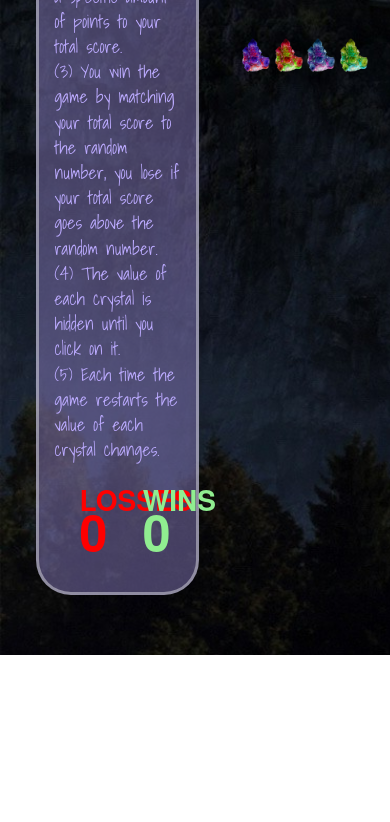
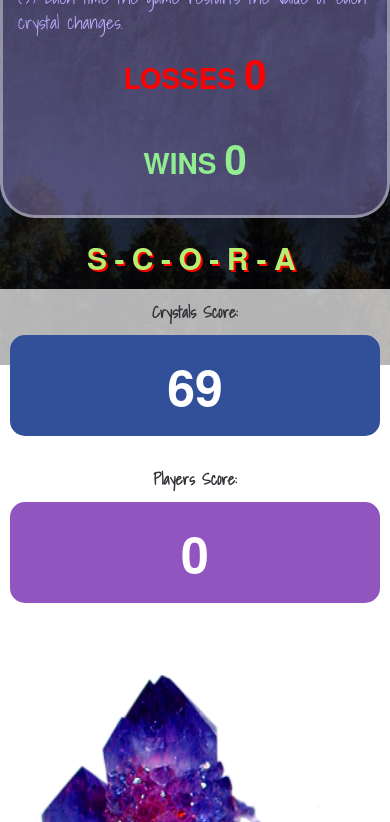
Before and after one commit to SummitMedia1/crystals-game, a plain HTML site: page index.html in a window 390 px wide. Shown: the part 479-1301 px from the top of the page. Before the commit the page ends 1134 px from the top, so only its background shows below. Drawn offline with nearby package versions, Linux system fonts and the light colour scheme.

Commit message:
set-time

```diff
--- a/assets/js/javascript.js
+++ b/assets/js/javascript.js
@@ -3,11 +3,12 @@ $(document).ready(function() {
     var myGuess = 0;
     var winner = 0;
     var loser = 0;
-var	randomNumber = Math.floor(Math.random() * 120) + 19;
-var	blueRedCrystal = Math.floor(Math.random() * 12) + 1;
-var	cyanCrystal = Math.floor(Math.random() * 12) + 1;
-var	greenCrystal = Math.floor(Math.random() * 12) + 1;
-var	orangeBlueCrystal = Math.floor(Math.random() * 12) + 1;
+    var randomNumber = Math.floor(Math.random() * 120) + 19;
+    var blueRedCrystal = Math.floor(Math.random() * 12) + 1;
+    var cyanCrystal = Math.floor(Math.random() * 12) + 1;
+    var greenCrystal = Math.floor(Math.random() * 12) + 1;
+    var orangeBlueCrystal = Math.floor(Math.random() * 12) + 1;
+
     console.log(blueRedCrystal);
     console.log(cyanCrystal);
     console.log(greenCrystal);
@@ -25,6 +26,7 @@ $("#yourScore").text(myGuess);
         cyanCrystal = Math.floor(Math.random() * 12) + 1;
         greenCrystal = Math.floor(Math.random() * 12) + 1;
         orangeBlueCrystal = Math.floor(Math.random() * 12) + 1;
+
         console.log(blueRedCrystal);
         console.log(cyanCrystal);
         console.log(greenCrystal);
@@ -32,17 +34,18 @@ $("#yourScore").text(myGuess);
 
     }
 
-	function valueChecker(){
-		if (myGuess > randomNumber) {
+    function valueChecker() {
+        if (myGuess === randomNumber) {
+            winner ++;
+            $("#winsScore").text(parseInt(winner));
+            setTimeout(function(){ alert("Fill up my cup, Mazel Tov")}, 1000);
+            resetGame();
+
+        } else if
+            (myGuess > randomNumber) {
             loser ++;
             $("#lossesScore").text(parseInt(loser));
-			alert ("You Lose! Are you crying? There's no crying in Crystals!");
-			resetGame();
-
-		} else if (myGuess == randomNumber) {
-				alert ("Fill up my cup, Mazel Tov!");
-				winner ++;
-				$("#winsScore").text(parseInt(winner));
+            setTimeout(function(){ alert("You Lose! Are you crying? There's no crying in Crystals!"); }, 1000);
             resetGame();
         }
     }
--- a/assets/stylesheets/styles.css
+++ b/assets/stylesheets/styles.css
@@ -92,3 +92,20 @@
 	border-color: #66afe9;
   	-webkit-filter: drop-shadow(0px 0px 30px rgba(254, 251, 75,1.0));
 }
+
+
+    @media only screen and (max-width: 640px) {
+    /* For mobile phones: */
+    [class*="col-"] {
+        width: 100%;
+    }
+
+    .row #scoreboard {
+            font-size: 17px;
+        }
+
+    .row #randomScore, #youScore {
+            font-size: 30px;
+        }
+
+}
--- a/index.html
+++ b/index.html
@@ -1,5 +1,6 @@
 <!DOCTYPE html>
 <html lang="en">
+
 <head>
     <meta charset="UTF-8">
     <link rel="stylesheet" href="./assets/stylesheets/styles.css">
@@ -8,6 +9,7 @@
     <script type="text/javascript" src="https://cdnjs.cloudflare.com/ajax/libs/jquery/3.2.1/jquery.min.js"></script>
     <script type="text/javascript" src="./assets/js/javascript.js"></script>
 </head>
+
 <body>
 
     <!-- *****************   Main Panel  ****************************************************************** -->
@@ -23,42 +25,35 @@
             <div class="col-1"></div>
             <div class="col-5" id="paragraph-text" style="font-family: Shadows Into Light; font-size: 18px; weight: 600;line-height: 1.4em; color: #BCABFF; padding: 10px 15px 10px 15px; background-color: rgba(134, 123, 187, .5); border-radius: 35px; border: 3px solid rgba(255,255,255,.4)">
                 <h1 style="color: lightblue; font-size: 27px; padding: 20px; margin: 0">Rules of the Game:</h1>
-			(1) You will be shown a random number at the start of the game.<br>
-			(2) There are four crystals below. By clicking on a crystal you will
-				add a specific amount of points to your total score.<br />
-			(3) You win the game by matching your total score to the random
-				number, you lose if your total score goes above the
-				random number.<br />
-			(4) The value of each crystal is hidden until you click on it.<br />
-			(5) Each time the game restarts the value of each crystal changes.<br />
-				<div class="col-6" id="losses" style="color: red; float: left; padding: 25px" align="left">
+                (1) You will be shown a random number at the start of the game.<br> (2) There are four crystals below. By clicking on a crystal you will add a specific amount of points to your total score.<br /> (3) You win the game by matching your total score to the random number, you lose if your total score goes above the random number.<br /> (4) The value of each crystal is hidden until you click on it.<br /> (5) Each time the game restarts the value of each crystal changes.<br />
+                <div class="col-6" id="losses" style="color: red; float: left; padding: 25px" align="center">
                     <div style="display: inline-block; font-family: HelveticaNeue; font-weight: 600; font-size: 28px; text-align: center">LOSSES</div>
-					<div id="lossesScore" style="display: inline-block; font-family: HelveticaNeue; font-weight: 800; font-size: 50px;text-align: center">0</div>
+                    <div id="lossesScore" style="display: inline-block; font-family: HelveticaNeue; font-weight: 800; font-size: 40px;text-align: center">0</div>
                 </div>
 
-				<div class="col-6" id="wins" style="color: lightgreen; padding: 25px" align="right">
+                <div class="col-6" id="wins" style="color: lightgreen; padding: 25px" align="center">
                     <div style="display: inline-block; font-family: HelveticaNeue; font-weight: 600; font-size: 28px">WINS</div>
-					<div id="winsScore" style="display: inline-block; font-family: HelveticaNeue; font-weight: 800; font-size: 50px">0</div>
+                    <div id="winsScore" style="display: inline-block; font-family: HelveticaNeue; font-weight: 800; font-size: 40px">0</div>
 
                 </div>
             </div>
             <div class="col-1"></div>
 
             <div class="col-4" style="padding: 0px; height: auto; background-color: rgba(134, 123, 187, 0); position: absolute" align="center">
-			<div class="row" style="text-align: center; font-size: 35px; font-family: HelveticaNeue; font-weight: 800; letter-spacing: .25em; text-shadow: 2px 2px #ff0000;color: rgb(183, 239, 113)">S-C-O-R-A</div>
+                <div class="row" id="scoreboard" style="text-align: center; font-size: 30px; font-family: HelveticaNeue; font-weight: 800; letter-spacing: .25em; text-shadow: 2px 2px #ff0000;color: rgb(183, 239, 113)">S-C-O-R-A</div>
 
-				<div class="col-6" style="height: auto; margin-top: 10px; background-color: rgba(255,255,255,.7); text-align: center; float: left; padding: 10px; color: rgb(48, 51, 55); font-family: Shadows Into Light"><strong>Magic Crystals Score:</strong>
+                <div class="col-6" style="margin-top: 10px; background-color: rgba(255,255,255,.7); text-align: center; float: left; padding: 10px; color: rgb(48, 51, 55); font-family: Shadows Into Light"><strong>Crystals Score:</strong>
                     <br />
-					<div id="randomScore" style="font-family:HelveticaNeue; font-weight: 900; font-size: 50px; background-color: rgba(50, 79, 154, 1.0); border-radius: 15px; color: #ffffff; padding: 15px; margin-top: 10px">0</div>
+                    <div class="col-12" id="randomScore" style="font-family:HelveticaNeue; font-weight: 900; font-size: 50px; background-color: rgba(50, 79, 154, 1.0); border-radius: 15px; color: #ffffff; padding: 15px; margin-top: 10px">0</div>
                 </div>
 
-				<div class="col-6" style="height: auto; text-align: center; margin-top: 10px;background-color: rgba(255,255,255,.7);float: left; padding: 10px; color: rgb(48, 51, 55); font-family: Shadows Into Light"><strong>Your Score:</strong>
+                <div class="col-6" style="margin-top: 10px; background-color: rgba(255,255,255,.7); text-align: center; float: left; padding: 10px; color: rgb(48, 51, 55); font-family: Shadows Into Light"><strong>Players Score:</strong>
                     <br />
-					<div id="yourScore" style="font-family:HelveticaNeue; font-weight: 900; font-size: 50px; background-color: rgba(144, 85, 190, 1.0); border-radius: 15px; color: #ffffff; padding: 15px; margin-top: 10px">0</div>
+                    <div class="col-12" id="yourScore" style="font-family:HelveticaNeue; font-weight: 900; font-size: 50px; background-color: rgba(144, 85, 190, 1.0); border-radius: 15px; color: #ffffff; padding: 15px; margin-top: 10px">0</div>
                 </div>
 
                 <div class="row">
-						<div class="col-12" id="crystals" style="margin-top: 36px";></div>
+                    <div class="col-12" id="crystals" style="margin-top: 36px" ;></div>
 
                     <div class="col-3" id="crystal1" style="float: left"><img src="./assets/images/Crystal_generic1.png"></div>
                     <div class="col-3" id="crystal2" style="float: left"><img src="./assets/images/Crystal_generic4.png"></div>
@@ -83,4 +78,5 @@
 
     <script type="text/javascript" src="https://cdnjs.cloudflare.com/ajax/libs/jquery/3.2.1/jquery.min.js"></script>
 </body>
+
 </html>
```
Lines whose indentation alone changed are shown as unchanged.
